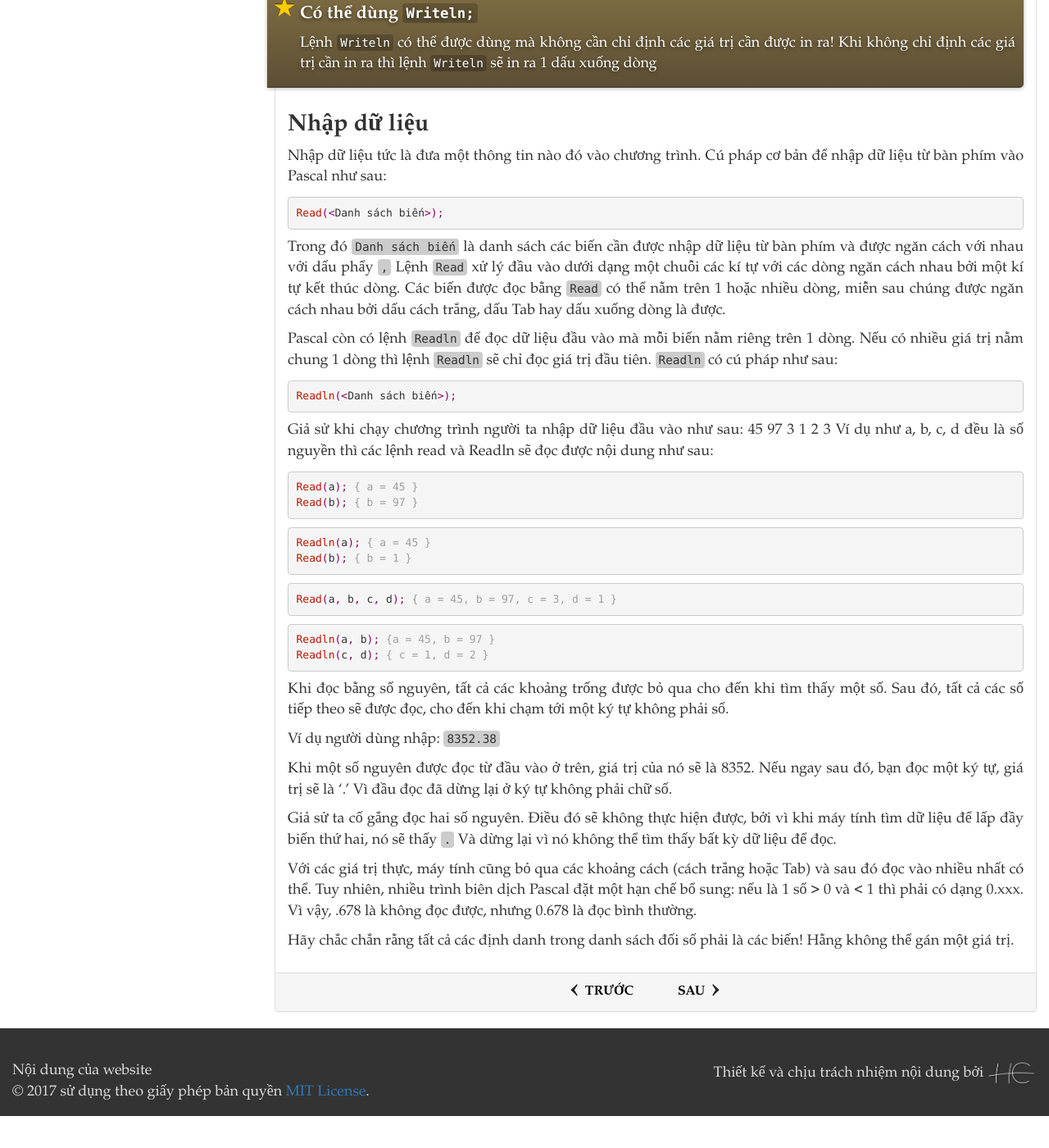
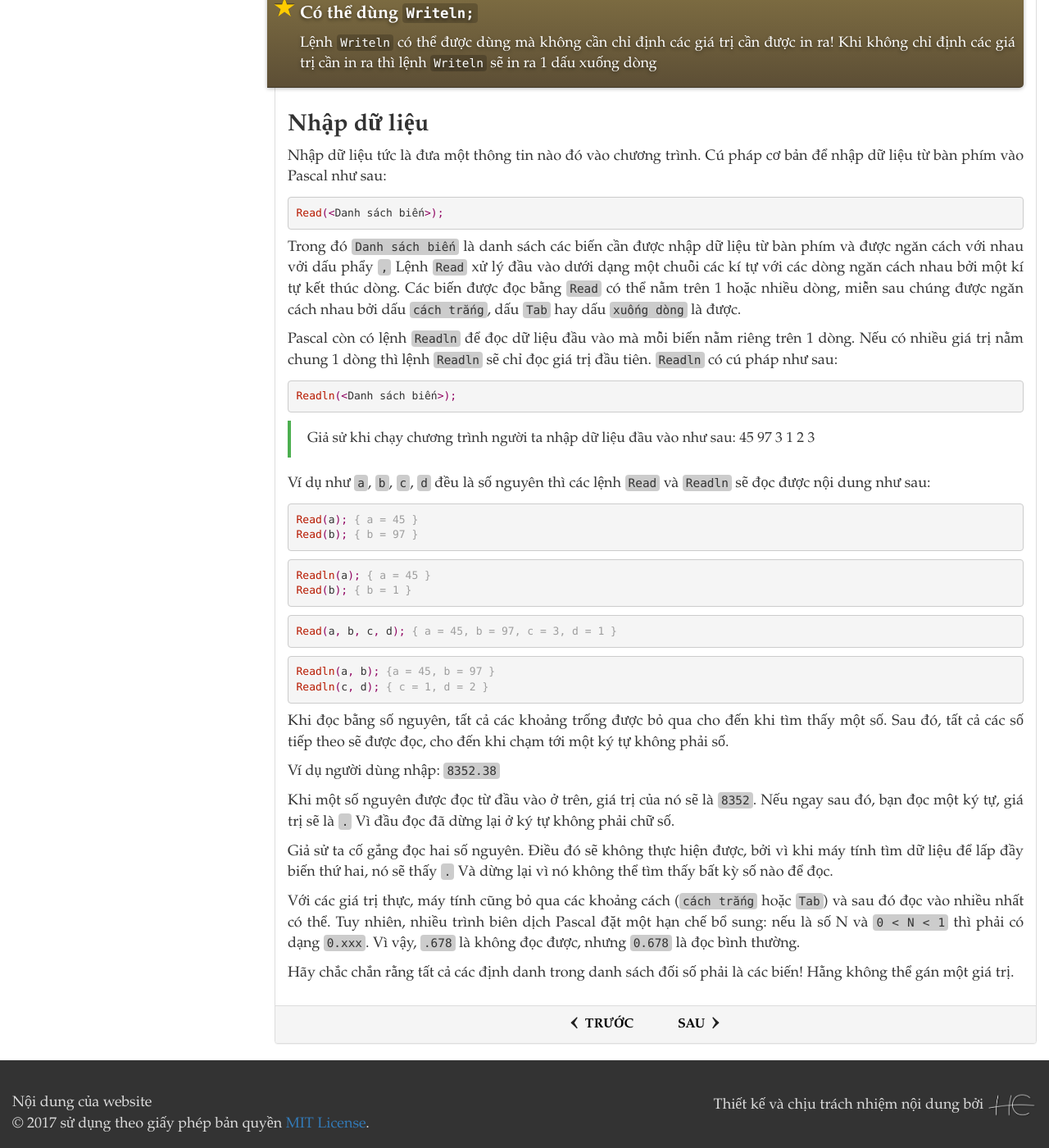
Before and after one commit to HoanChan/HoanChan.github.io, a Jekyll site: the page built from _dev/pascal/io.md, in a window 1280 px wide and 1400 px high, scrolled down 2163 px. Shown: the whole window at 82% size. Built offline with Jekyll 4.4.1, drawn with Linux system fonts in a browser that asks for light colours; before the commit the page ends 3524 px from its top, so only the background shows below that.

Commit message:
Update io.md

````diff
--- a/_dev/pascal/io.md
+++ b/_dev/pascal/io.md
@@ -113,7 +113,7 @@ Read(<Danh sách biến>);
 {: .sh_pascal }
 
 Trong đó `Danh sách biến` là danh sách các biến cần được nhập dữ liệu từ bàn phím và được ngăn cách với nhau vởi dấu phẩy     `,`
-Lệnh `Read` xử lý đầu vào dưới dạng một chuỗi các kí tự với các dòng ngăn cách nhau bởi một kí tự kết thúc dòng. Các biến được đọc bằng `Read` có thể nằm trên 1 hoặc nhiều dòng, miễn sau chúng được ngăn cách nhau bởi dấu cách trắng, dấu Tab hay dấu xuống dòng là được.
+Lệnh `Read` xử lý đầu vào dưới dạng một chuỗi các kí tự với các dòng ngăn cách nhau bởi một kí tự kết thúc dòng. Các biến được đọc bằng `Read` có thể nằm trên 1 hoặc nhiều dòng, miễn sau chúng được ngăn cách nhau bởi dấu `cách trắng`, dấu `Tab` hay dấu `xuống dòng` là được.
 
 Pascal còn có lệnh `Readln` để đọc dữ liệu đầu vào mà mỗi biến nằm riêng trên 1 dòng. Nếu có nhiều giá trị nằm chung 1 dòng thì lệnh `Readln` sẽ chỉ đọc giá trị đầu tiên. `Readln` có cú pháp như sau:
 
@@ -122,10 +122,11 @@ Readln(<Danh sách biến>);
 ```
 {: .sh_pascal }
 
-Giả sử khi chạy chương trình người ta nhập dữ liệu đầu vào như sau:
-45 97 3
-1 2 3
-Ví dụ như a, b, c, d đều là số nguyền thì các lệnh read và Readln sẽ đọc được nội dung như sau:
+> Giả sử khi chạy chương trình người ta nhập dữ liệu đầu vào như sau:
+> 45 97 3
+> 1 2 3
+
+Ví dụ như `a`, `b`, `c`, `d` đều là số nguyên thì các lệnh `Read` và `Readln` sẽ đọc được nội dung như sau:
 
 ``` text
 Read(a); { a = 45 }
@@ -151,10 +152,10 @@ Khi đọc bằng số nguyên, tất cả các khoảng trống được bỏ q
 
 Ví dụ người dùng nhập: `8352.38`
 
-Khi một số nguyên được đọc từ đầu vào ở trên, giá trị của nó sẽ là 8352. Nếu ngay sau đó, bạn đọc một ký tự, giá trị sẽ là '.' Vì đầu đọc đã dừng lại ở ký tự không phải chữ số.
+Khi một số nguyên được đọc từ đầu vào ở trên, giá trị của nó sẽ là `8352`. Nếu ngay sau đó, bạn đọc một ký tự, giá trị sẽ là `.` Vì đầu đọc đã dừng lại ở ký tự không phải chữ số.
 
-Giả sử ta cố gắng đọc hai số nguyên. Điều đó sẽ không thực hiện được, bởi vì khi máy tính tìm dữ liệu để lấp đầy biến thứ hai, nó sẽ thấy `.` Và dừng lại vì nó không thể tìm thấy bất kỳ dữ liệu để đọc.
+Giả sử ta cố gắng đọc hai số nguyên. Điều đó sẽ không thực hiện được, bởi vì khi máy tính tìm dữ liệu để lấp đầy biến thứ hai, nó sẽ thấy `.` Và dừng lại vì nó không thể tìm thấy bất kỳ số nào để đọc.
 
-Với các giá trị thực, máy tính cũng bỏ qua các khoảng cách (cách trắng hoặc Tab) và sau đó đọc vào nhiều nhất có thể. Tuy nhiên, nhiều trình biên dịch Pascal đặt một hạn chế bổ sung: nếu là 1 số > 0 và < 1 thì phải có dạng 0.xxx. Vì vậy, .678 là không đọc được, nhưng 0.678 là đọc bình thường.
+Với các giá trị thực, máy tính cũng bỏ qua các khoảng cách (`cách trắng` hoặc `Tab`) và sau đó đọc vào nhiều nhất có thể. Tuy nhiên, nhiều trình biên dịch Pascal đặt một hạn chế bổ sung: nếu là số N và `0 < N < 1` thì phải có dạng `0.xxx`. Vì vậy, `.678` là không đọc được, nhưng `0.678` là đọc bình thường.
 
 Hãy chắc chắn rằng tất cả các định danh trong danh sách đối số phải là các biến! Hằng không thể gán một giá trị.
````
